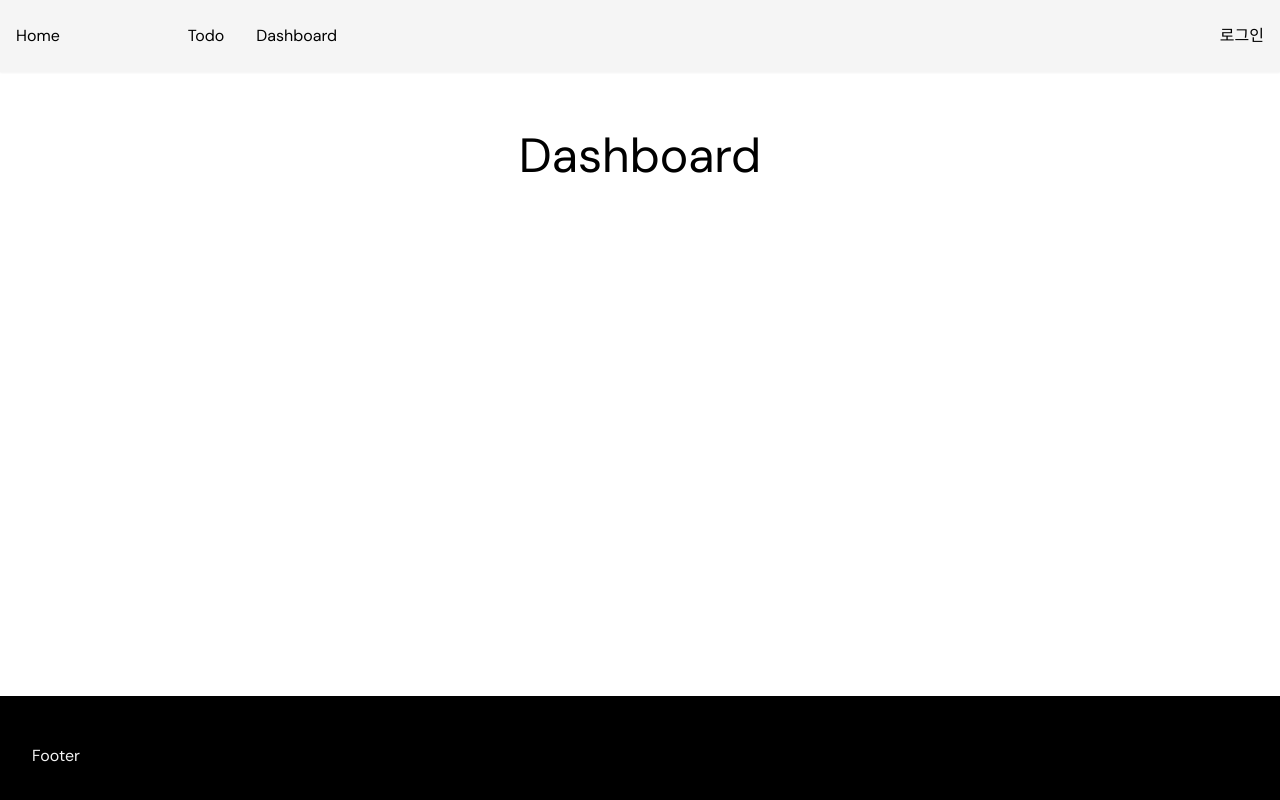
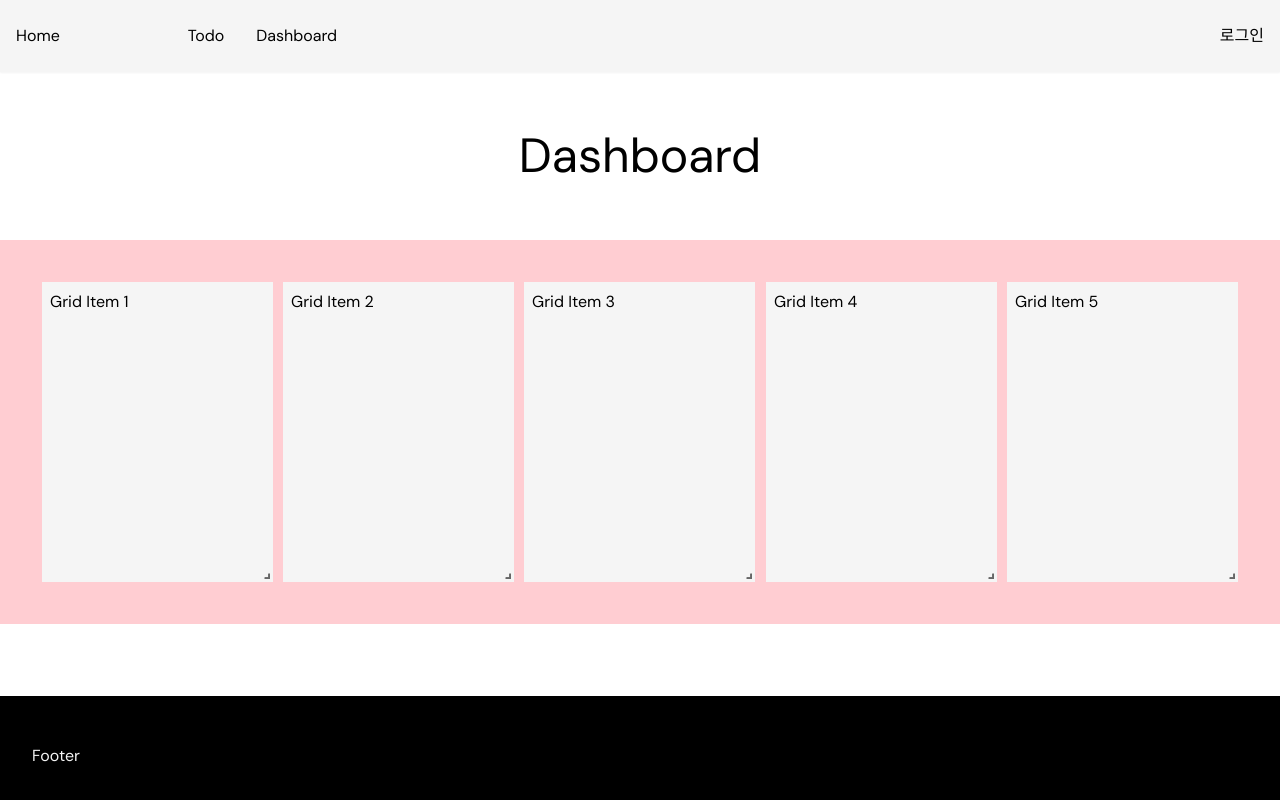
Before and after one commit to jinyoung4478/teacano-client, a React (Vite) app: page /dashboard in a window 1280 px wide. Built offline with nearby package versions, Linux system fonts and the light colour scheme.

Commit message:
Dashboard 페이지에 기본적인 reac-grid-layout 적용

```diff
--- a/src/pages/Dashboard.tsx
+++ b/src/pages/Dashboard.tsx
@@ -1,4 +1,15 @@
+import { Responsive, WidthProvider } from "react-grid-layout";
 import { Header, Main, Footer } from "@/components/layouts";
+
+const ResponsiveGridLayout = WidthProvider(Responsive);
+
+const layout = [
+  { i: "Grid Item 1", x: 0, y: 0, w: 1, h: 1 },
+  { i: "Grid Item 2", x: 1, y: 0, w: 1, h: 1 },
+  { i: "Grid Item 3", x: 2, y: 0, w: 1, h: 1 },
+  { i: "Grid Item 4", x: 3, y: 0, w: 1, h: 1 },
+  { i: "Grid Item 5", x: 4, y: 0, w: 1, h: 1 },
+];
 
 const Dashboard = () => {
   return (
@@ -6,6 +17,22 @@ const Dashboard = () => {
       <Header />
       <Main>
         <h1 className="text-center text-clamp my-12">Dashboard</h1>
+        <div className="p-8 bg-red-100">
+          <ResponsiveGridLayout
+            layouts={{ lg: layout }}
+            breakpoints={{ lg: 1200, md: 996, sm: 768, xs: 480, xxs: 0 }}
+            cols={{ lg: 5, md: 4, sm: 3, xs: 2, xxs: 1 }}
+            rowHeight={300}
+            width={1000}
+            isResizable={true}
+          >
+            {layout.map((item) => (
+              <div key={item.i} className="bg-[#f5f5f5]">
+                <div className="p-2">{item.i}</div>
+              </div>
+            ))}
+          </ResponsiveGridLayout>
+        </div>
       </Main>
       <Footer />
     </>
```
